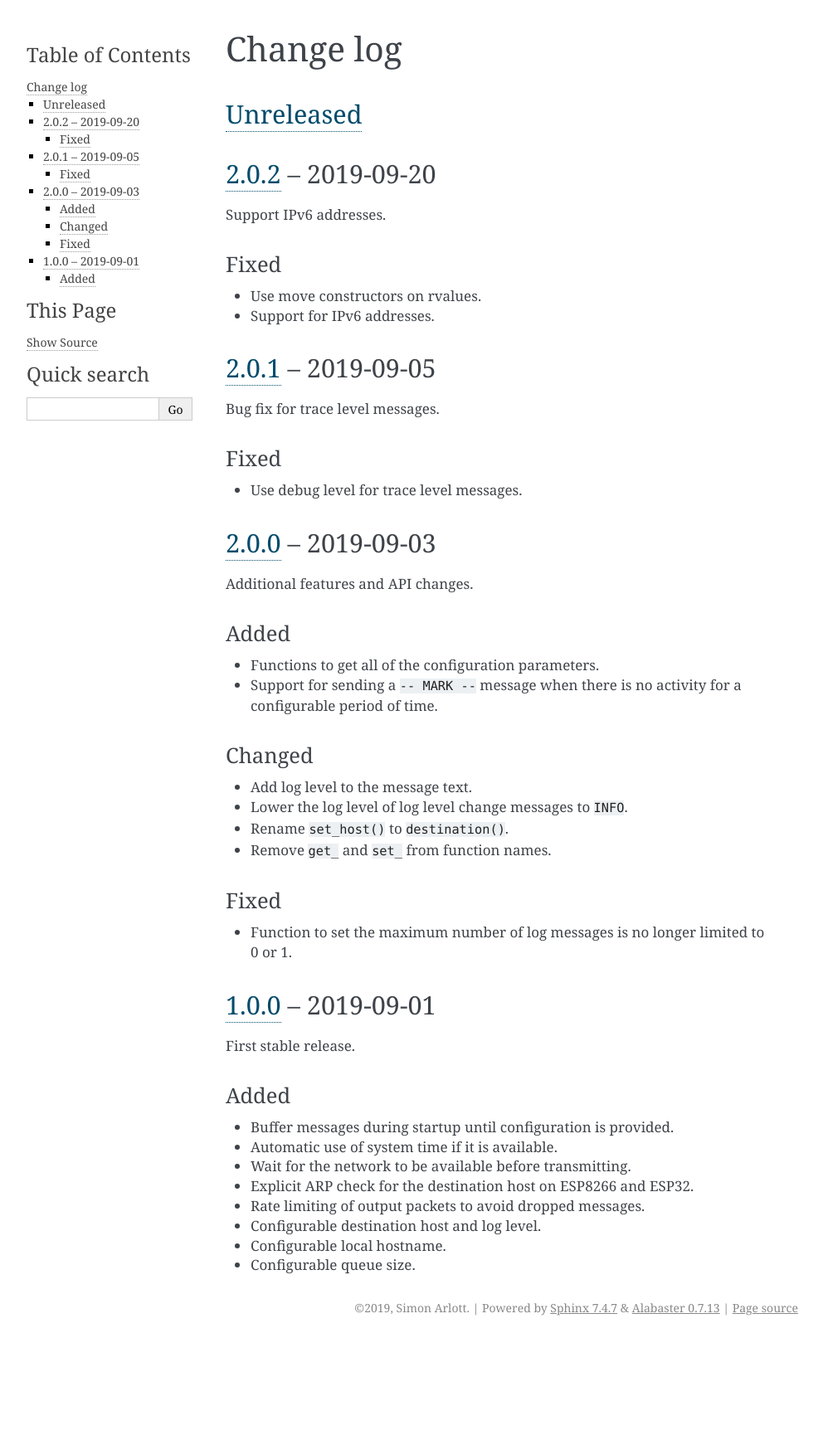
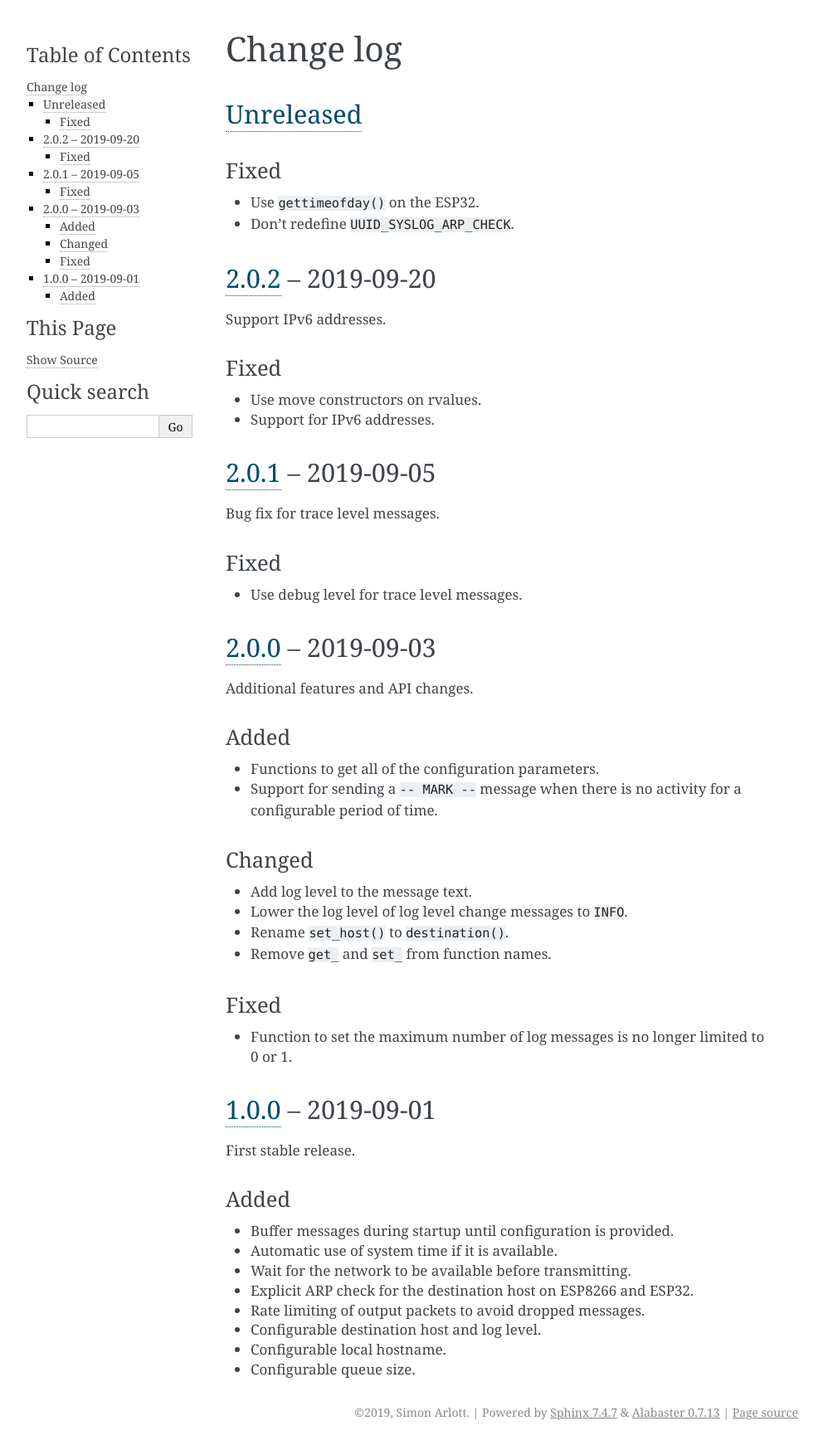
Before and after one commit to nomis/mcu-uuid-syslog, a Sphinx documentation site: the page built from docs/changelog.rst, in a window 1280 px wide. Shown: the whole page at 83% size, without its empty margins (148-1140 px from the left). Built offline with Sphinx 7.4.7, drawn with Linux system fonts in a browser that asks for light colours; before the commit the page ends 1616 px from its top, so only the background shows below that.

```diff
--- a/docs/changelog.rst
+++ b/docs/changelog.rst
@@ -3,6 +3,12 @@ Change log
 
 Unreleased_
 -----------
+
+Fixed
+~~~~~
+
+* Use ``gettimeofday()`` on the ESP32.
+* Don't redefine ``UUID_SYSLOG_ARP_CHECK``.
 
 2.0.2_ |--| 2019-09-20
 ----------------------
```
Also changed, not shown: 2 other files.
